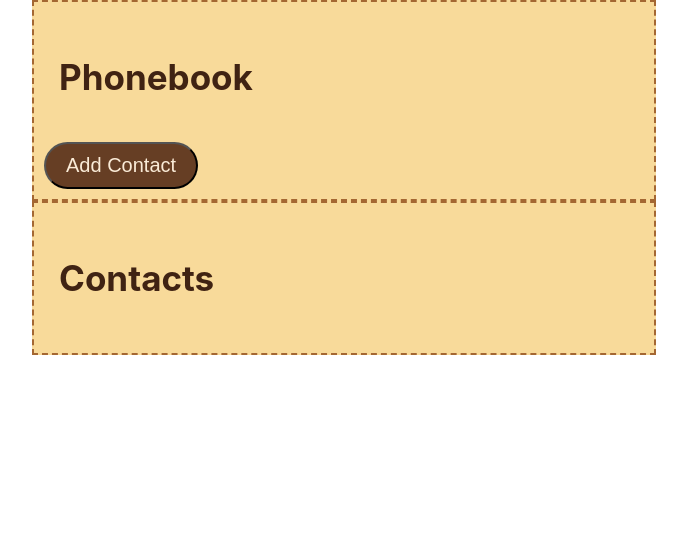
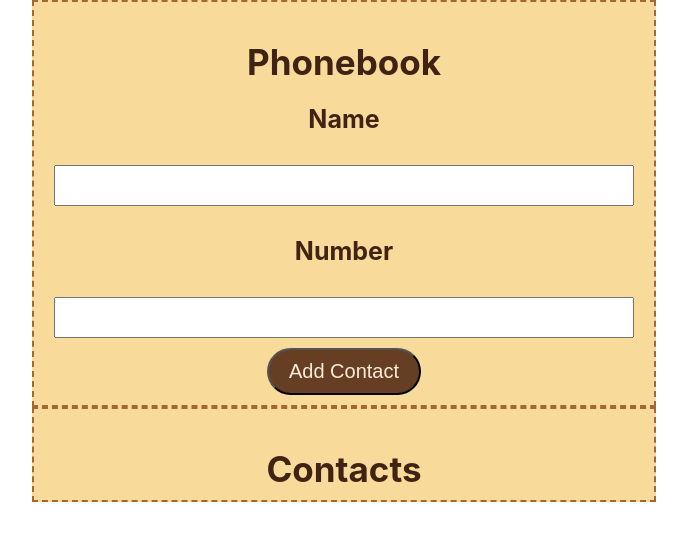
Before and after one commit to anastasia-demia/goit-react-hw-02-phonebook, a React (Create React App) app: page / in a window 1280 px wide. Shown: the top 540 px of the page, without its empty margins (296-983 px from the left). Built offline with nearby package versions, Linux system fonts and the light colour scheme.

Commit message:
css edits

```diff
--- a/src/components/App.jsx
+++ b/src/components/App.jsx
@@ -20,6 +20,10 @@ export class App extends Component {
       <>
       <Section
       title="Phonebook">
+        <Form>
+          name="Name"
+          number="Number"
+        </Form>
         <Button text="Add Contact"/>
       </Section>
       <Section
--- a/src/components/Button/Button.module.css
+++ b/src/components/Button/Button.module.css
@@ -1,4 +1,6 @@
 .button {
+  display: flex;
+  align-self: center;
   padding: 10px 20px;
   background-color: #663e24;
   color: antiquewhite;
--- a/src/components/Form/Form.js
+++ b/src/components/Form/Form.js
@@ -1,19 +1,21 @@
 import PropTypes from 'prop-types';
 import css from './Form.module.css';
 
-export const Form = ({ name, number }) => {
+export const Form = () => {
   return (
     <form className={css.form}>
-      <h2 className={css.title}>{name}</h2>
+      <h2 className={css.title}>Name</h2>
       <input
+        className={css.input}
         name="name"
         type="text"
         pattern="^[a-zA-Zа-яА-Я]+(([' -][a-zA-Zа-яА-Я ])?[a-zA-Zа-яА-Я]*)*$"
         title="Name may contain only letters, apostrophe, dash and spaces."
         required
       ></input>
-      <h2 className={css.title}>{number}</h2>
+      <h2 className={css.title}>Number</h2>
       <input
+        className={css.input}
         name="number"
         type="tel"
         pattern="\+?\d{1,4}?[-.\s]?\(?\d{1,3}?\)?[-.\s]?\d{1,4}[-.\s]?\d{1,4}[-.\s]?\d{1,9}"
--- a/src/components/Form/Form.module.css
+++ b/src/components/Form/Form.module.css
@@ -1,11 +1,19 @@
 .form {
-  margin: 0 auto;
+  display: flex;
+  flex-direction: column;
 
 }
 
 .title {
-  margin-left: 15px;
-  padding: 15px 0;
-  font-size: 15px;
+  padding: 0;
+  font-size: 25px;
   color: #402313;
+  align-self: center;
 }
+
+.input{
+  height: 35px;
+  font-size: 20px;
+  margin: 10px;
+  /* border-radius: 10px; */
+}
--- a/src/components/Section/Section.module.css
+++ b/src/components/Section/Section.module.css
@@ -1,4 +1,6 @@
 .section {
+  display: flex;
+  flex-direction: column;
   width: 600px;
   margin: 0 auto;
   background-color: #f2be4e91;
@@ -6,8 +8,9 @@
   border: 2px dashed rgba(139, 69, 19, 0.768);
 }
 .title {
-  margin-left: 15px;
-  padding: 15px 0;
+  align-self: center;
+  margin-bottom: 0px;
+  /* padding: 15px 0px; */
   font-size: 35px;
   color: #402313;
 }
```
